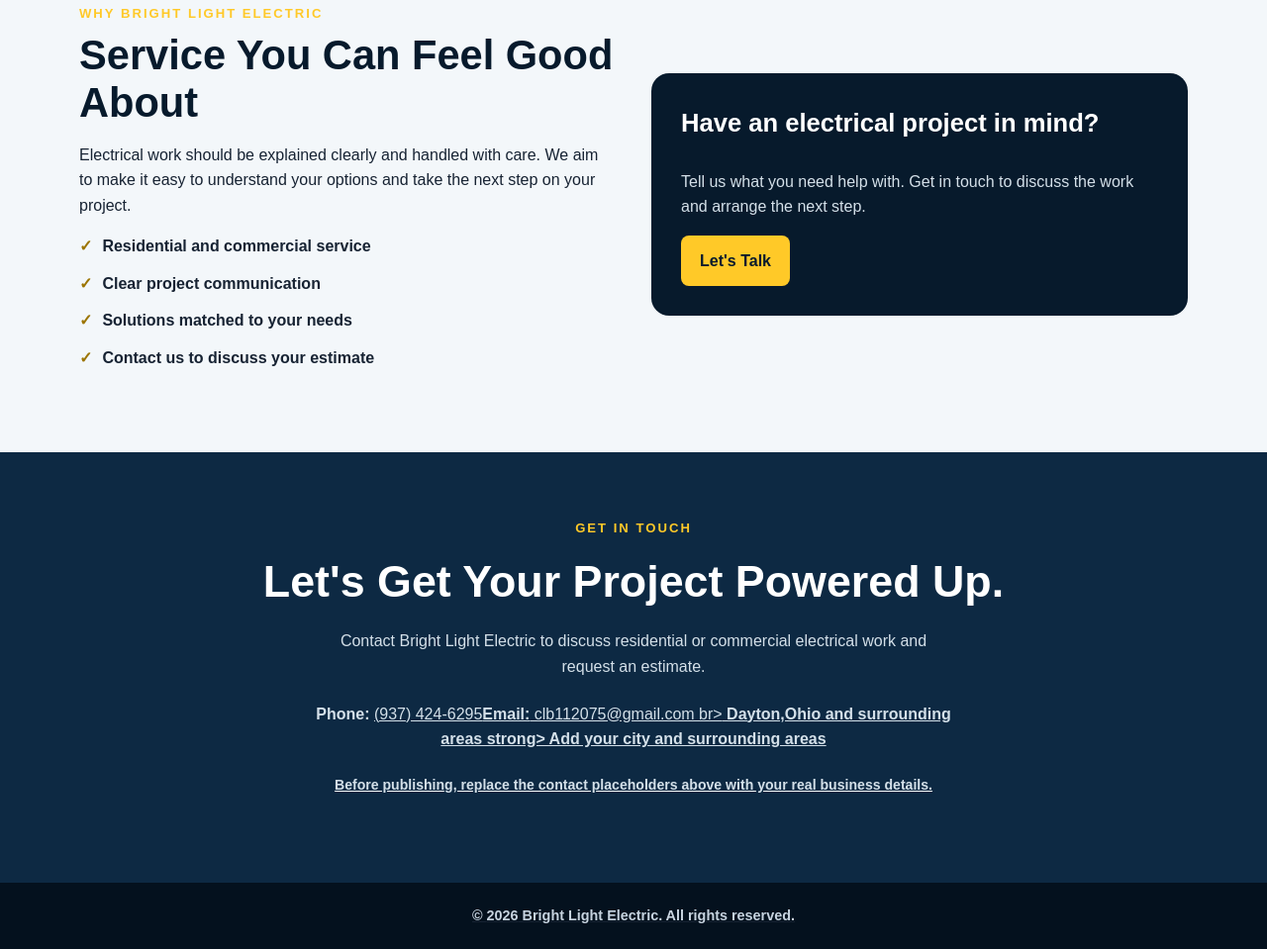
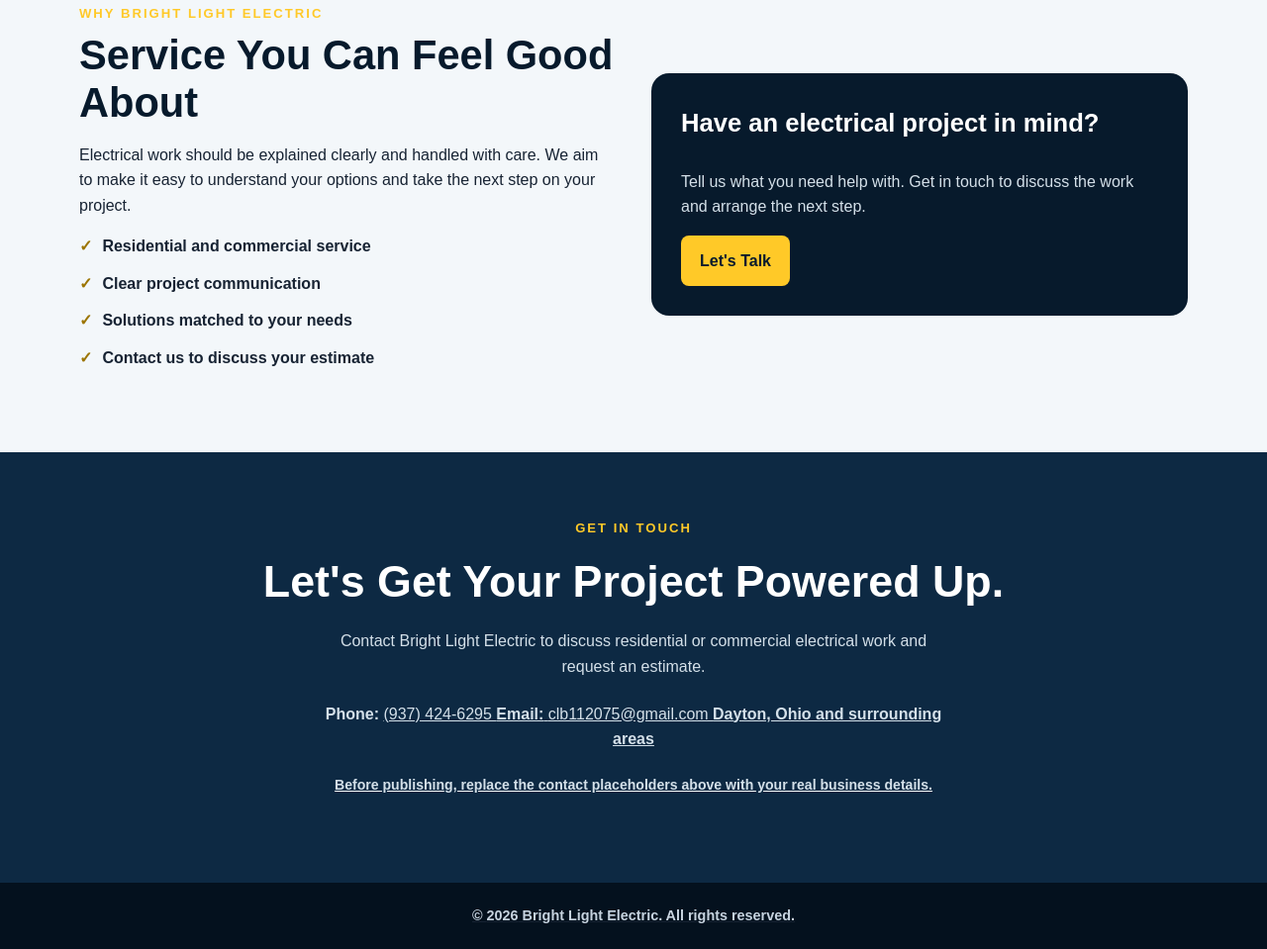
Before and after one commit to clb112075/bright-light-electric, a plain HTML site: page index.html in a window 1280 px wide. Shown: the part 1428-2387 px from the top of the page at 99% size. Drawn offline with Linux system fonts and the light colour scheme.

Commit message:
Fix contact information formatting in index.html
Corrected formatting and added email link for contact information.

```diff
--- a/index.html
+++ b/index.html
@@ -137,7 +137,7 @@
         <div class="eyebrow">Get in Touch</div>
         <h2>Let's Get Your Project Powered Up.</h2>
         <p>Contact Bright Light Electric to discuss residential or commercial electrical work and request an estimate.</p>
-        <p><strong>Phone:</strong> <a href="tel:+19374246295">(937) 424-6295<strong>Email:</strong> clb112075@gmail.com br><strong> Dayton,Ohio and surrounding areas strong> Add your city and surrounding areas</p>
+        <p><strong>Phone:</strong> <a href="tel:+19374246295">(937) 424-6295 <strong> Email:</strong> <a href="email:+clb112075@gmail.com">clb112075@gmail.com <strong> Dayton, Ohio and surrounding areas</p>
         <p class="small">Before publishing, replace the contact placeholders above with your real business details.</p>
       </div>
     </section>
```
